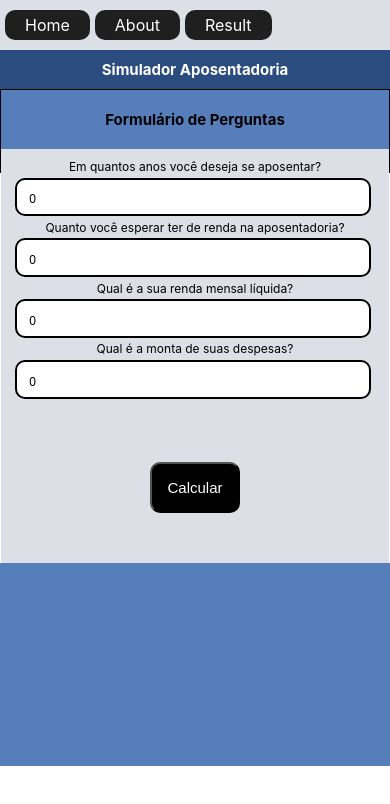
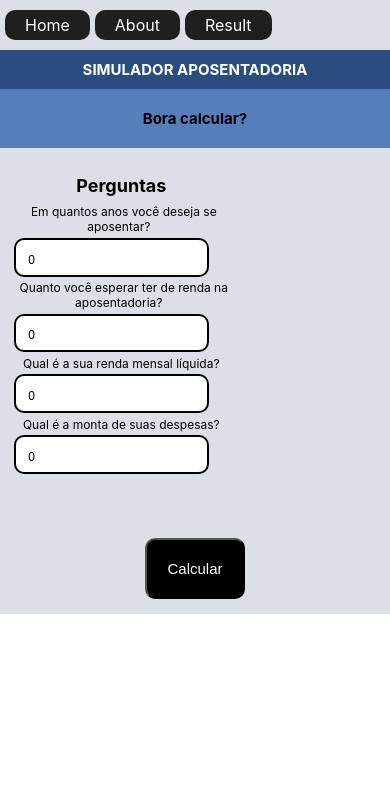
Before and after one commit to EuripedesNaves/calculadora-aposentadoria, a React (Create React App) app: page /result in a window 390 px wide. Shown: the top 804 px of the page. Built offline with nearby package versions, Linux system fonts and the light colour scheme.

Commit message:
Improved CSS from Results

```diff
--- a/src/components/Form.js
+++ b/src/components/Form.js
@@ -17,9 +17,10 @@ export const Form = () => {
 
     return (
         <>
+            <h3 className="titulo"> Bora calcular?</h3>
             <div className="form-box">
-                <h3 className="titulo"> Formulário de Perguntas</h3>
                 <form>
+                    <h2>Perguntas</h2>
                     <label>Em quantos anos você deseja se aposentar?</label>
                     <input
                         type="number"
@@ -49,11 +50,7 @@ export const Form = () => {
                         onChange={handleMontaDespesasInput}
                     />
                 </form>
-                <div className="footer">
-                    <button className="button" onClick={() => setCalculated(true)}>Calcular</button>
-                </div>
-            </div>
-            <div className="simulator">
+                <span className="simulator">
                     {calculated && <Simulator
                         rendaMensal={RendaMensal}
                         montaDespesa={MontaDespesas}
@@ -61,6 +58,10 @@ export const Form = () => {
                         RendaEsperada={RendaEsperada}
                     />}
 
+                </span>
+            </div>
+            <div className="footer">
+                <button className="button" onClick={() => setCalculated(true)}>Calcular</button>
             </div>
         </>
 
--- a/src/components/Titulo.js
+++ b/src/components/Titulo.js
@@ -12,15 +12,15 @@ const Title = styled.h1`
     font-size: 15px;
     }
     @media(min-width:426px) and (max-width:768px) {
-    padding: 15px;
+    padding: 20px;
     font-size: 20px;
     }
     @media(min-width:769px) and (max-width:1024px) {
-    padding: 20px;
+    padding: 25px;
     font-size: 25px;
     }
     @media(min-width:1025px) and (max-width:1440px) {
-    padding: 25px;
+    padding: 35px;
     font-size: 30px;
     }
 `;
@@ -28,7 +28,7 @@ const Title = styled.h1`
 export const Titulo = () => {
     return (
       <div>
-        <Title>Simulador Aposentadoria</Title>
+        <Title>SIMULADOR APOSENTADORIA</Title>
       </div>
     )
   }
--- a/src/styles/Forms.css
+++ b/src/styles/Forms.css
@@ -4,35 +4,24 @@
     padding: 0;
 }
 
-.simulator {
-    display: flex;
-    flex-direction: column;
-    margin-top: 390px;
-    min-width: 80%;
-    height: 24vh;
-    margin-bottom: 10px;
-    background-color: #567ebb;
-
-
-}
 
 @media (max-width: 768px) {
 
     .titulo {
         font-size: 15px;
         text-align: center;
-        margin: 10px;
-        padding: 10px;
+        /* margin: 5px 0px; */
+        padding: 20px;
+        background-color: #567ebb;
     }
 
     .form-box {
-        min-width: 100%;
-        height: 10vh;
-        border: 1px solid;
-        margin-bottom: 10px;
-        /* position:relative; */
-        background-color: #567ebb;
+        background-color: #dce0e6;
         font-size: 12px;
+        display: flex;
+        flex-direction: row;
+        padding: 2vh 0vh 0vh 0vh;
+
     }
 
     .form-box form {
@@ -47,7 +36,7 @@
     .form-box input,
     textarea {
         display: block;
-        width: 91.5vw;
+        width: 50vw;
         padding: .8rem .8rem .5rem .8rem;
         margin: .9vw 0.9vw;
         border: 2px solid black;
@@ -60,22 +49,37 @@
         height: 15vh;
     }
 
+    .form-box h2 {
+        padding-bottom: 1vh;
+
+    }
+
+    .form-box span {
+        display: center;
+        flex-direction: column;
+        margin: .9vw 0.9vw;
+        width: 50vw;
+        background-color: #dce0e6;
+        padding: 5vh, 0vh
+    }
+
     .button {
         border-radius: 10px;
-        padding: 15px;
+        padding: 20px;
         margin: 50px;
         background-color: black;
-        color: white;
+        /* color: white; */
         font-size: 15px;
+        align-items: initial;
     }
 
     .footer {
         background-color: #dce0e6;
-        height: 189px
+        height: 15vh
     }
 }
 
-@media (min-width: 769px) and (max-width: 1024px) {
+/* @media (min-width: 769px) and (max-width: 1024px) {
 
     .titulo {
         font-size: 20px;
@@ -89,7 +93,7 @@
         height: 10vh;
         border: 1px solid;
         margin-bottom: 10px;
-        /* position:relative; */
+        position:relative;
         background-color: #567ebb;
         font-size: 15px;
     }
@@ -148,7 +152,7 @@
         height: 10vh;
         border: 1px solid;
         margin-bottom: 5px;
-        /* position:relative; */
+        /* position:relative;
         background-color: #567ebb;
         font-size: 12px;
     }
@@ -198,7 +202,7 @@
         margin-top: 390px;
         min-width: 80%;
         height: 20vh;
-        /* border: 1px solid; */
+        /* border: 1px solid;
         margin-bottom: 10px;
         background-color: #567ebb;
 
@@ -270,10 +274,10 @@
         margin-top: 600vh;
         min-width: 80%;
         height: 20vh;
-        /* border: 1px solid; */
+        /* border: 1px solid;
         margin-bottom: 10px;
         background-color: #567ebb;
     }
 
 
-}
+}*/
```
Lines whose indentation alone changed are shown as unchanged.
